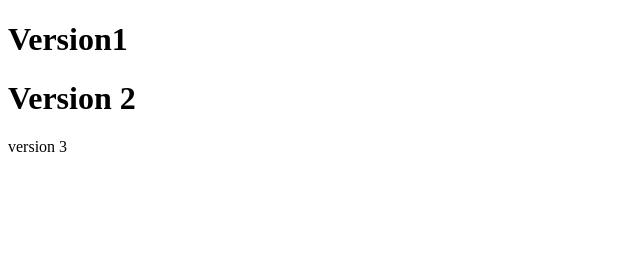
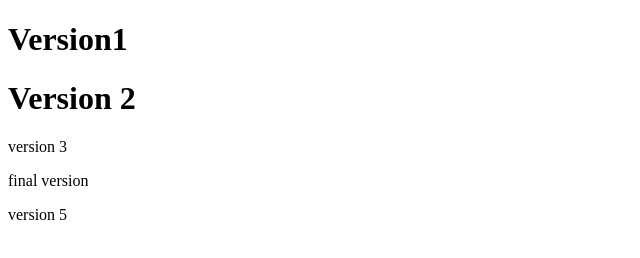
Before and after one commit to abyssiniatech/Git_class, a plain HTML site: page index.html in a window 1280 px wide. Shown: the whole page, without its empty margins (0-640 px from the left). Drawn offline with Linux system fonts and the light colour scheme.

Commit message:
final version

```diff
--- a/index.html
+++ b/index.html
@@ -9,6 +9,9 @@
     <h1>Version1</h1>
     <h1>Version 2</h1>
     <p>version 3</p>
+    <p>final version</p>
+    <p>version  5</p>
+
 
 </body>
 </html>
```
